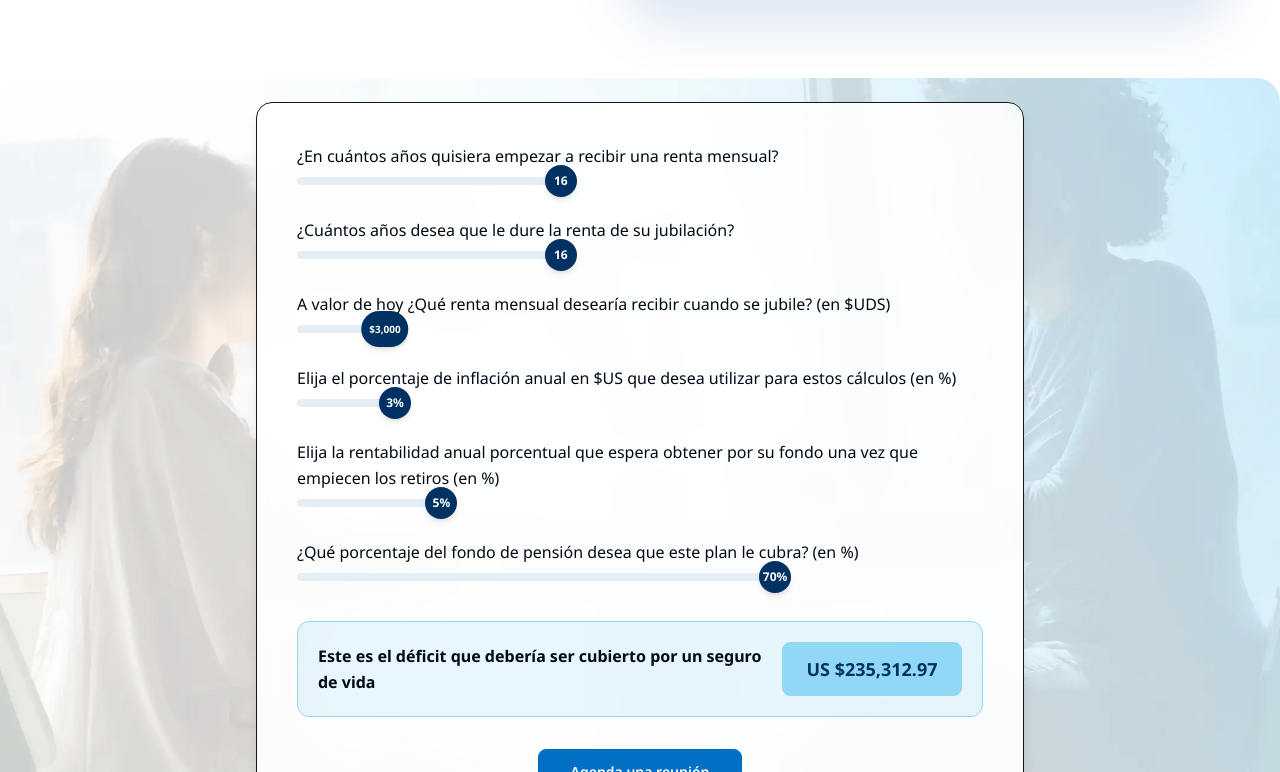
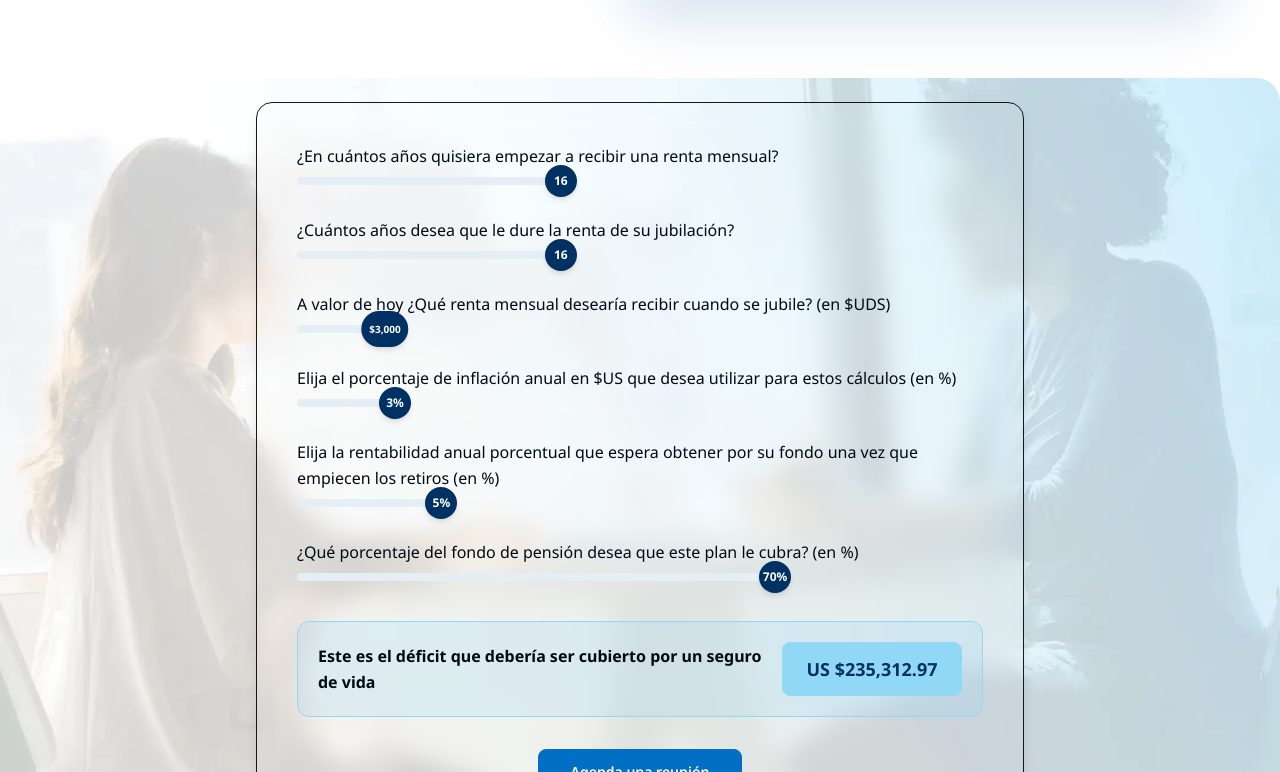
Before and after one commit to crcristian97/ifs-broker, a Next.js app: page /seguros-de-vida in a window 1280 px wide. Shown: the part 3928-4700 px from the top of the page. Built offline with nearby package versions, Linux system fonts and the light colour scheme.

Commit message:
camibios ne bluer

```diff
--- a/components/segurovida/retirement-form.tsx
+++ b/components/segurovida/retirement-form.tsx
@@ -45,7 +45,6 @@ export function RetirementForm() {
 
     >
       {/* Overlay for Blur/Dim effect */}
-      <div className="absolute inset-0 z-0 rounded-2xl bg-white/90 backdrop-blur-[2px] md:backdrop-blur-md"></div>
       {/* Form card */}
       <div className="relative z-10 rounded-2xl border border-border bg-card/80 backdrop-blur-md p-6 md:p-10 shadow-lg">
         <div className="flex flex-col gap-6">
```
